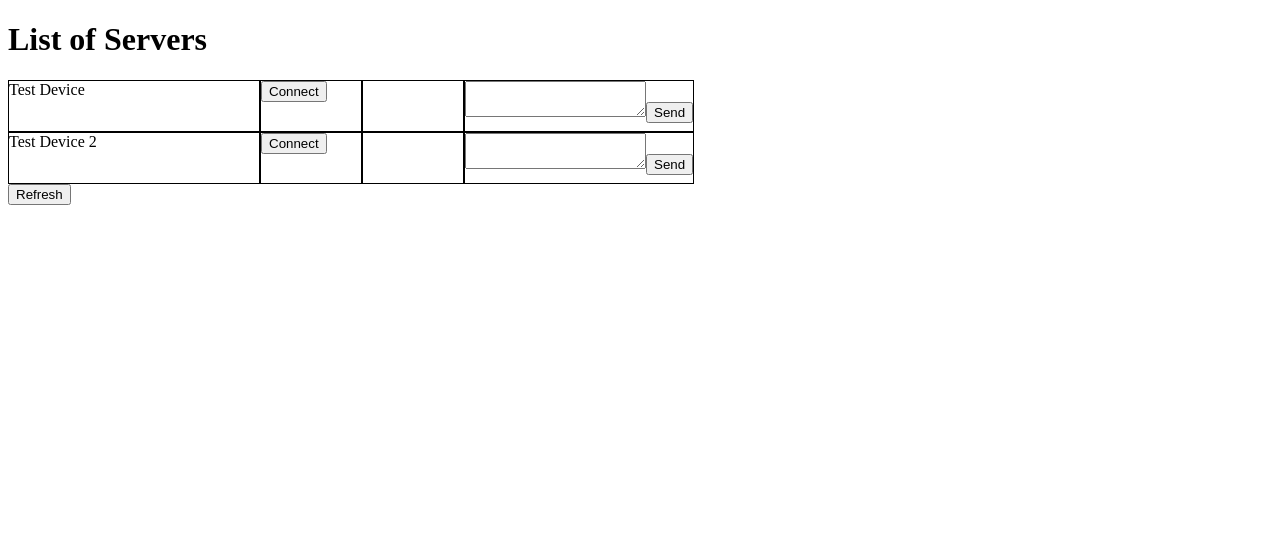
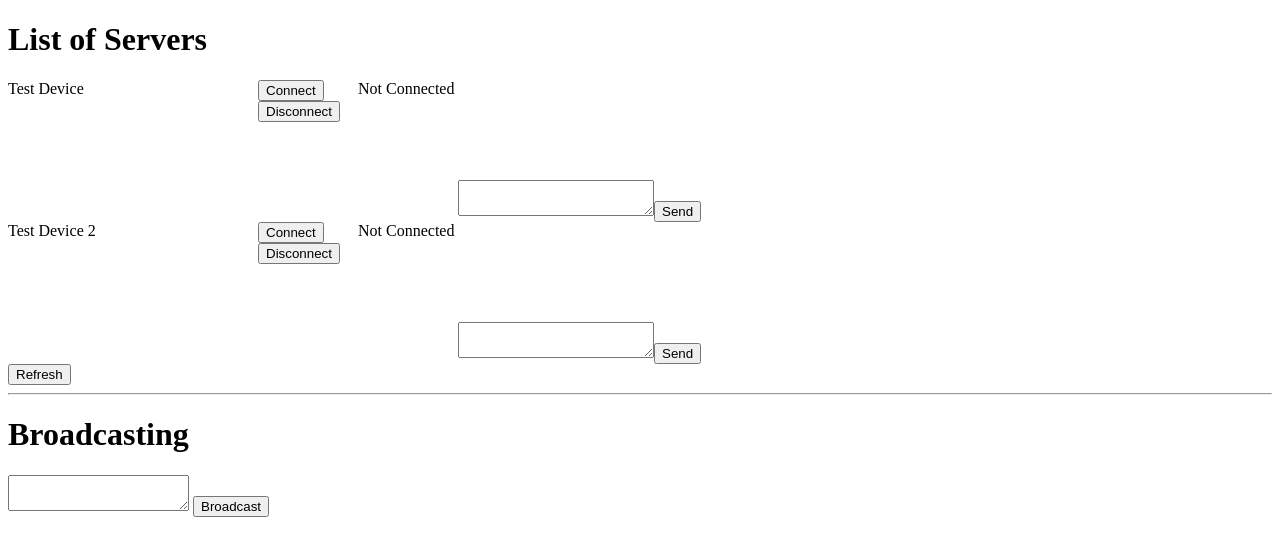
Before and after one commit to yyc/pickup, a website: page demo/index.html in a window 1280 px wide. Drawn offline with Linux system fonts and the light colour scheme.

Commit message:
broadcasting feature

```diff
--- a/demo/index.html
+++ b/demo/index.html
@@ -14,8 +14,13 @@
 			<button id="refresh" onClick="get_servers();">Refresh</button>
 		</div>
 
-		<!-- Data to be received -->
-		<div id="data"></div>
+		<!-- Broadcast -->
+		<hr>
+		<h1>Broadcasting</h1>
+		<div id="broadcart">
+			<textarea id="broadcast_message"></textarea>
+			<button onClick="broadcast();">Broadcast</button>
+		</div>
 
 	</body>
 </html>
--- a/demo/script.js
+++ b/demo/script.js
@@ -13,12 +13,16 @@ function make_server(name, id) {
 	};
 }
 
-// Find Server using ultrasound
+// Find Server usin g ultrasound
 // Returns list of servers (created with make_server)
+
+var num_servers = 0;
+
 function find_servers() {
 	// --- Locate Broadcasting Signals ---
 
 	// --- End of Locate Broadcasting Signals ---
+	num_servers = 2;
 	return [
 		make_server("Test Device", 0),
 		make_server("Test Device 2", 1)
@@ -47,13 +51,27 @@ function pair(server_id) {
 	}
 }
 
+// Unpairing
+function unpair(server_id) {
+
+	// --- Unpairing Code ---
+
+	// --- End of Unpairing
+	$("chat"+server_id).innerHTML = "";
+	$("status"+server_id).style.backgroundColor = "#FFFFFF";
+	$("status"+server_id).innerHTML = "Not Connected";
+}
+
 // Send message to other side
-function send(server_id) {
+function send(server_id, is_broadcast) {
 	// Check if server online
-	if ($("status"+server_id).style.backgroundColor != rgb(0,255,0)) return;
+	if ($("status"+server_id).innerHTML != "Connected") return;
 
-	$("chat"+server_id).innerHTML += "Me > " + $("msg"+server_id).value;
+	var message = is_broadcast ? $("broadcast_message").value
+							   : $("msg"+server_id).value;
 
+	$("chat"+server_id).innerHTML += "<b>Me</b> > " + message + "<br/>";
+	if(!is_broadcast) $("msg"+server_id).value = "";
 	// --- Message sending ---
 
 	// --- End of message sending ---
@@ -67,14 +85,25 @@ function get_servers() {
 	for (var i = 0; i < servers.length; i++) {
 		output += "<div class='server'>";
 		output += "<div class='server-name'>"+servers[i].name+"</div>";
-		output += "<div class='server-connect'><button onClick='pair("+servers[i].id+")'>Connect</button></div>";
-		output += "<div class='server-status' id='status"+servers[i].id+"'></div>";
+		output += "<div class='server-connect'><button onClick='pair("+servers[i].id+")'>Connect</button><br/><button onClick='unpair("+servers[i].id+")'>Disconnect</button></div>";
+		output += "<div class='server-status' id='status"+servers[i].id+"'>Not Connected</div>";
 		output += "<div class='server-chat'>";
 		output += "<div id='chat"+servers[i].id+"'></div>";
 		output += "<textarea id='msg"+servers[i].id+"'></textarea>";
-		output += "<button onClick='send("+servers[i].id+")'>Send</button>";
+		output += "<button onClick='send("+servers[i].id+", false)'>Send</button>";
 		output += "</div>";
 		output += "</div>";
 	}
 	$("servers").innerHTML = output;
 }
+
+// Broadcasting
+
+function broadcast() {
+	for(var i = 0; i < num_servers; i++) {
+		if($("status"+i).innerHTML == "Connected") {
+			send(i, true);
+		}
+	}
+	$("broadcast_message").value = "";
+}
--- a/demo/style.css
+++ b/demo/style.css
@@ -5,16 +5,26 @@
 
 .server {
 	clear: left;
+	height: 100%;
 }
 
 .server > div {
 	float: left;
-	height: 50px;
-	border: 1px solid black;
+	/*border: 1px solid black;*/
 }
 .server-name { width: 250px; }
 .server-connect { width: 100px; }
 .server-status { width: 100px; }
+.server-chat { width: 250px; }
+/* Chat Area */
+
+.server-chat > textarea { width: 190px; }
+.server-chat > div {
+	overflow-y: scroll;
+	word-wrap: break-word;
+	height: 100px;
+	width: 250px;
+}
 
 #options {
 	clear: left;
```
